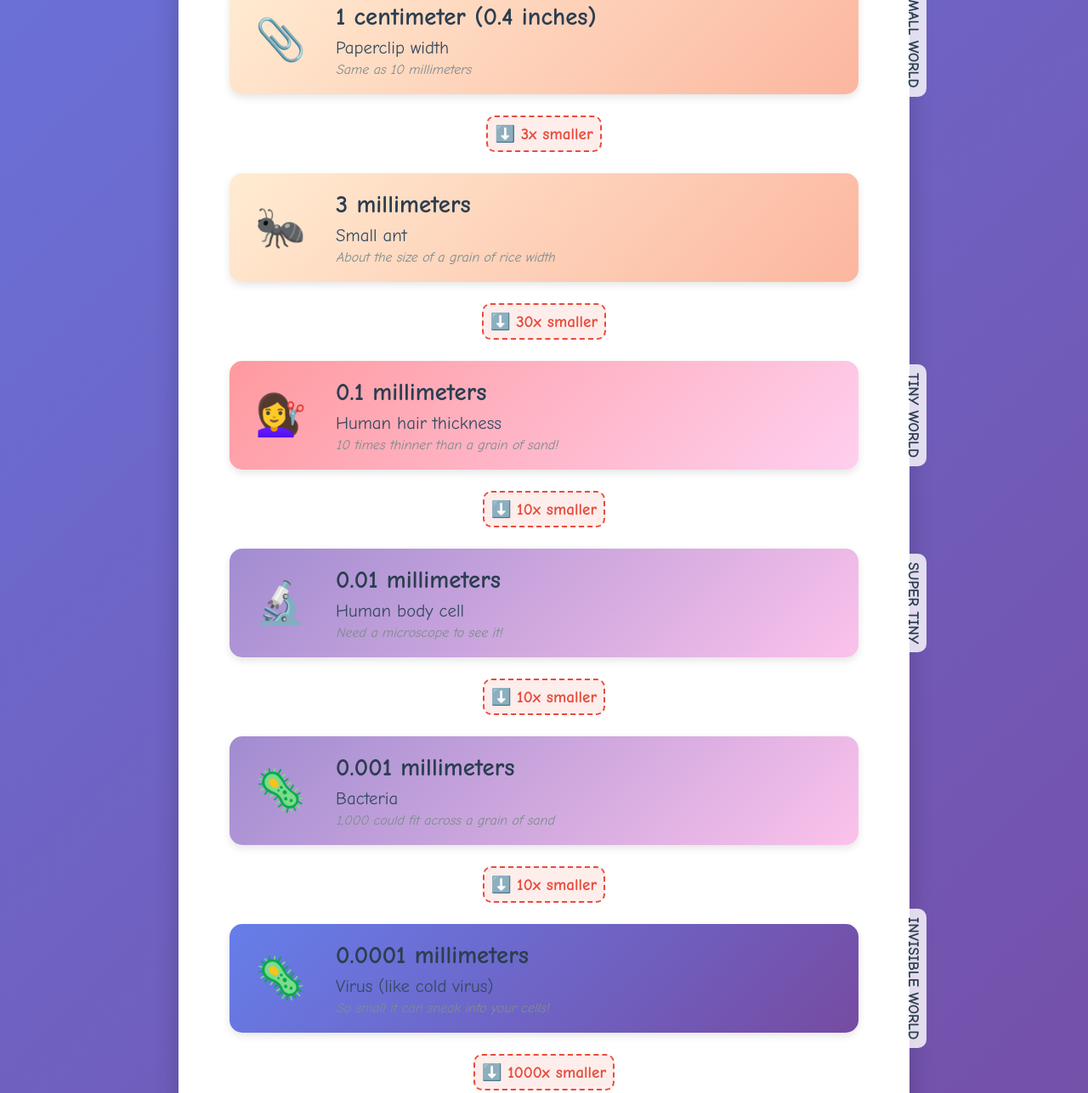
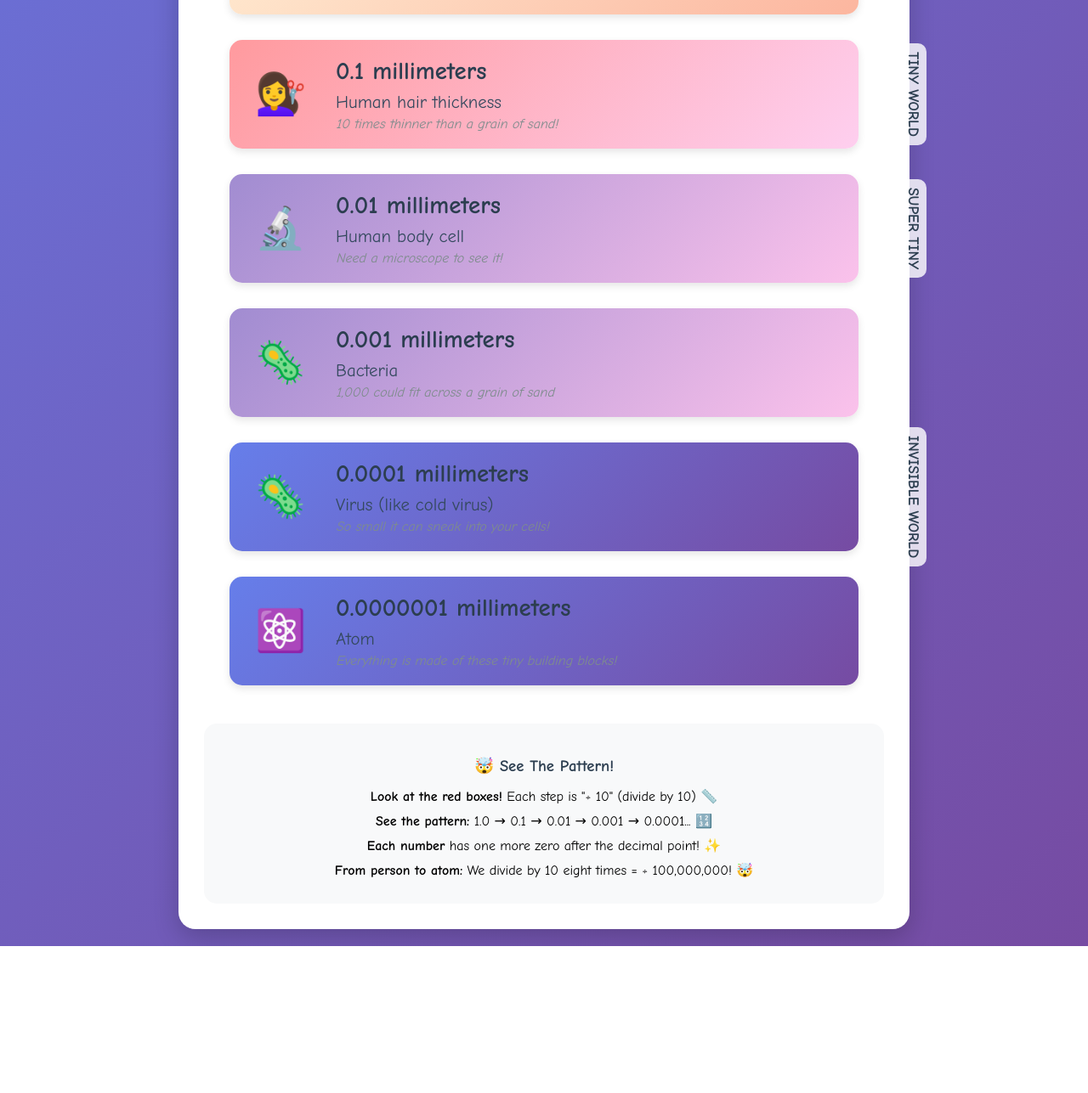
Before and after one commit to joshpdag/Scale-of-Objects, a plain HTML site: page index.html in a window 1280 px wide. Shown: the part 1111-2398 px from the top of the page at 85% size. After the commit the page ends 2225 px from the top, so only its background shows below. Drawn offline with Linux system fonts and the light colour scheme.

Commit message:
Update index.html

```diff
--- a/index.html
+++ b/index.html
@@ -158,8 +158,6 @@
                 </div>
             </div>
 
-            <div class="comparison-arrow">⬇️ <strong>2x smaller</strong></div>
-
             <div class="scale-item human-world">
                 <div class="world-label">HUMAN WORLD</div>
                 <div class="icon">🎸</div>
@@ -170,8 +168,6 @@
                 </div>
             </div>
 
-            <div class="comparison-arrow">⬇️ <strong>7x smaller</strong></div>
-
             <div class="scale-item human-world">
                 <div class="icon">📱</div>
                 <div class="content">
@@ -181,8 +177,6 @@
                 </div>
             </div>
 
-            <div class="comparison-arrow">⬇️ <strong>6x smaller</strong></div>
-
             <div class="scale-item human-world">
                 <div class="icon">🪙</div>
                 <div class="content">
@@ -191,8 +185,6 @@
                     <div class="description">Same as 25 millimeters</div>
                 </div>
             </div>
-
-            <div class="comparison-arrow">⬇️ <strong>2.5x smaller</strong></div>
 
             <div class="scale-item small-world">
                 <div class="world-label">SMALL WORLD</div>
@@ -204,8 +196,6 @@
                 </div>
             </div>
 
-            <div class="comparison-arrow">⬇️ <strong>3x smaller</strong></div>
-
             <div class="scale-item small-world">
                 <div class="icon">🐜</div>
                 <div class="content">
@@ -214,8 +204,6 @@
                     <div class="description">About the size of a grain of rice width</div>
                 </div>
             </div>
-
-            <div class="comparison-arrow">⬇️ <strong>30x smaller</strong></div>
 
             <div class="scale-item tiny-world">
                 <div class="world-label">TINY WORLD</div>
@@ -227,8 +215,6 @@
                 </div>
             </div>
 
-            <div class="comparison-arrow">⬇️ <strong>10x smaller</strong></div>
-
             <div class="scale-item super-tiny">
                 <div class="world-label">SUPER TINY</div>
                 <div class="icon">🔬</div>
@@ -239,8 +225,6 @@
                 </div>
             </div>
 
-            <div class="comparison-arrow">⬇️ <strong>10x smaller</strong></div>
-
             <div class="scale-item super-tiny">
                 <div class="icon">🦠</div>
                 <div class="content">
@@ -249,8 +233,6 @@
                     <div class="description">1,000 could fit across a grain of sand</div>
                 </div>
             </div>
-
-            <div class="comparison-arrow">⬇️ <strong>10x smaller</strong></div>
 
             <div class="scale-item invisible">
                 <div class="world-label">INVISIBLE WORLD</div>
@@ -261,8 +243,6 @@
                     <div class="description">So small it can sneak into your cells!</div>
                 </div>
             </div>
-
-            <div class="comparison-arrow">⬇️ <strong>1000x smaller</strong></div>
 
             <div class="scale-item invisible">
                 <div class="icon">⚛️</div>
@@ -275,10 +255,11 @@
         </div>
 
         <div style="margin-top: 30px; padding: 20px; background: #f8f9fa; border-radius: 15px; text-align: center;">
-            <h3 style="color: #2c3e50; margin-bottom: 15px;">🤯 Mind-Blowing Facts!</h3>
-            <p style="margin: 10px 0;"><strong>If an atom was the size of a marble,</strong> a marble would be the size of Earth! 🌍</p>
-            <p style="margin: 10px 0;"><strong>A human hair</strong> is about 1,000 times thicker than a bacteria! 🦠</p>
-            <p style="margin: 10px 0;"><strong>You could fit</strong> about 10 million atoms across your fingernail! 💅</p>
+            <h3 style="color: #2c3e50; margin-bottom: 15px;">🤯 See The Pattern!</h3>
+            <p style="margin: 10px 0;"><strong>Look at the red boxes!</strong> Each step is "÷ 10" (divide by 10) 📏</p>
+            <p style="margin: 10px 0;"><strong>See the pattern:</strong> 1.0 → 0.1 → 0.01 → 0.001 → 0.0001... 🔢</p>
+            <p style="margin: 10px 0;"><strong>Each number</strong> has one more zero after the decimal point! ✨</p>
+            <p style="margin: 10px 0;"><strong>From person to atom:</strong> We divide by 10 eight times = ÷ 100,000,000! 🤯</p>
         </div>
     </div>
 </body>
```
